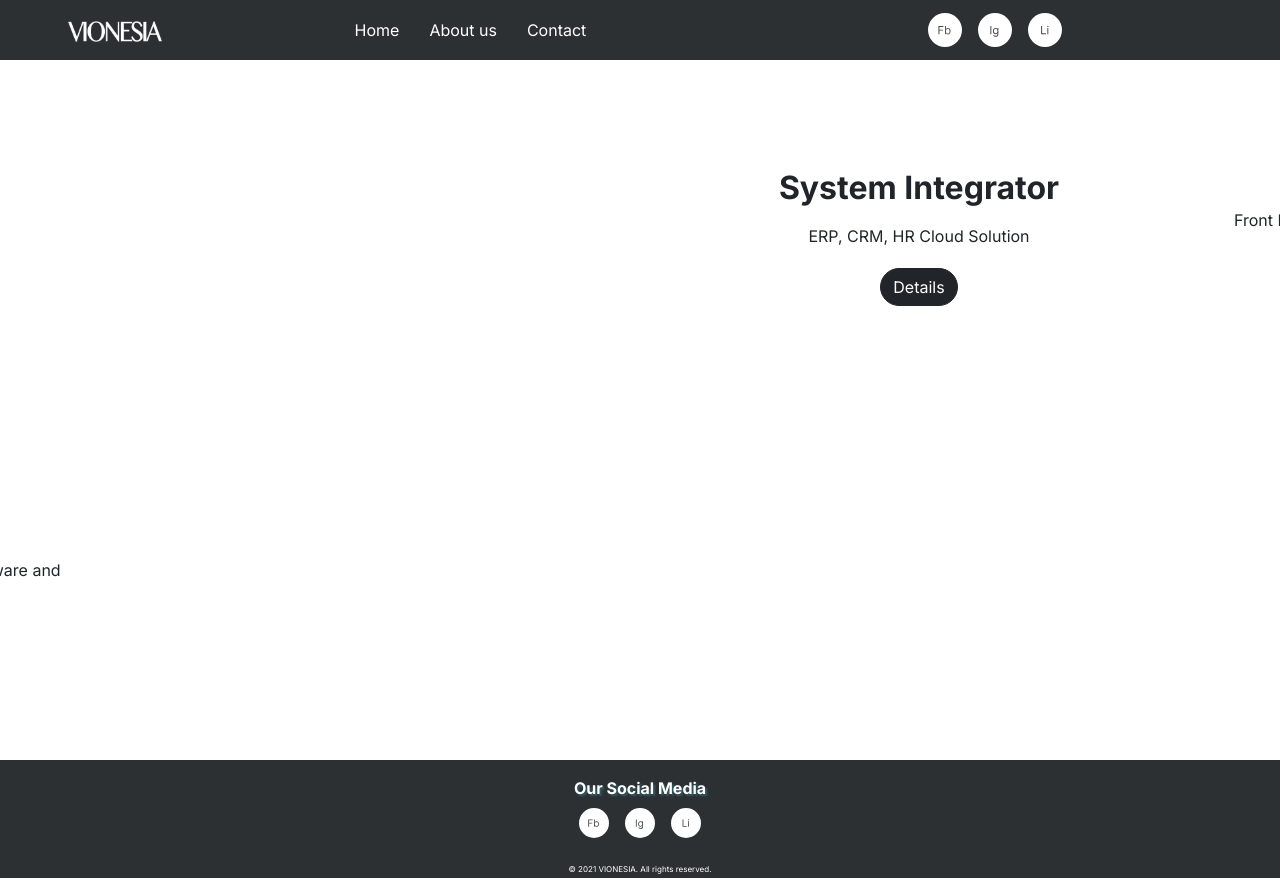
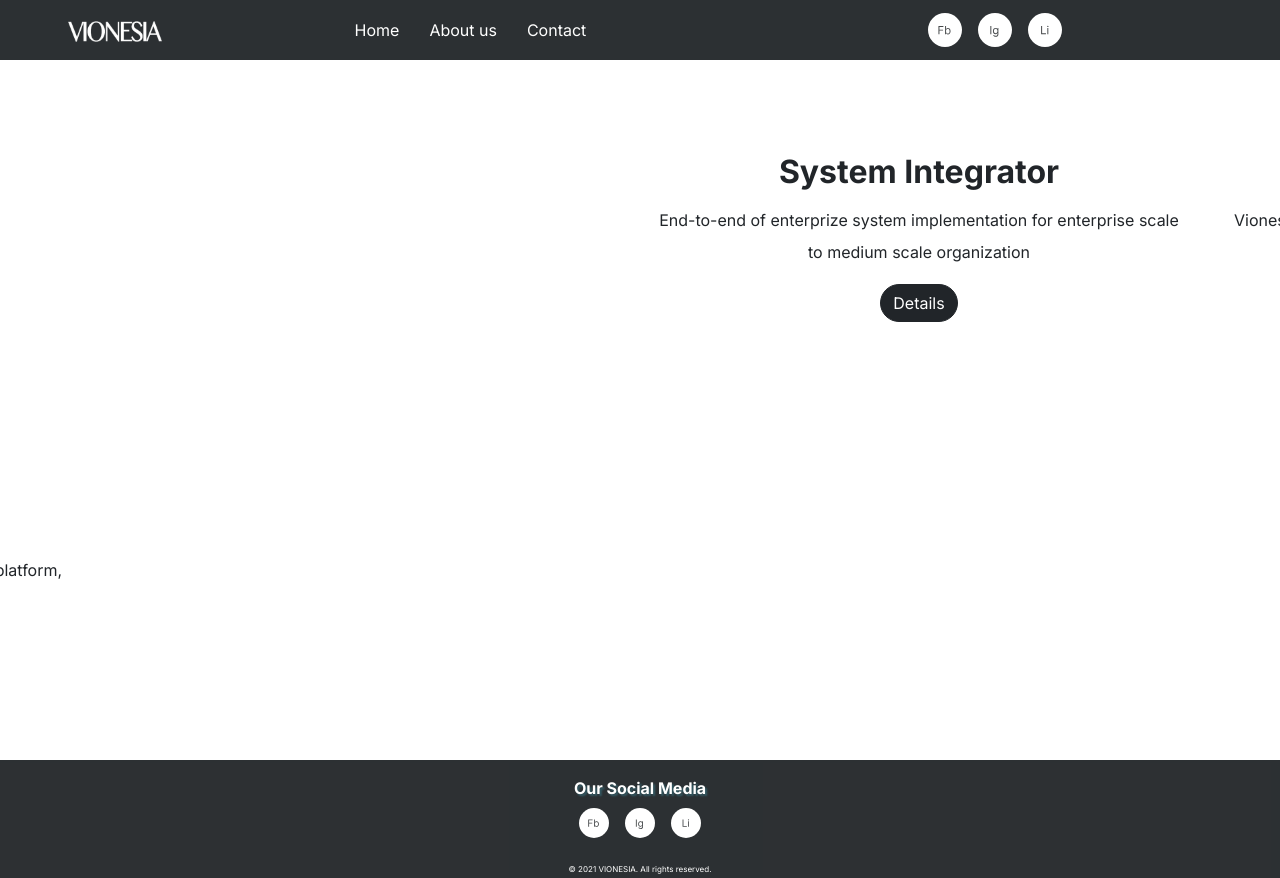
Before and after one commit to chwlr/vionesia_page, a Next.js app: page / in a window 1280 px wide. Built offline with nearby package versions, Linux system fonts and the light colour scheme.

Commit message:
update home content

```diff
--- a/components/Content/home/index.js
+++ b/components/Content/home/index.js
@@ -9,25 +9,24 @@ export default function HomeContent () {
                  <Row className="mx-auto transform-right-left ">
                      <Column_styled md={6} lg={6} >
                          <h4 className="bold" >System Integrator</h4>
-                         <p className="p-lead">ERP, CRM, HR Cloud Solution</p>
+                         <p className="p-lead">End-to-end of enterprize system implementation for enterprise scale to medium scale organization</p>
                          <Link href="/products/erp-crm-and-hr"><Button className="btn-dark btn-md rounded-pill">Details</Button></Link>
                      </Column_styled>
                      <Column_styled md={6} lg={6} >
                          <h4 className="bold" >Professional Services</h4>
-                         <p className="p-lead">Front End-Developer, Back-End Developer, Full Stack
-                             Developer, System Analyst, Quality Assurance Analysis</p>
+                         <p className="p-lead">Vionesia provide IT Professionals to helo customer manage their specific area of businesses</p>
                          <Link href="/products/professional-services"><Button className="btn-dark btn-md rounded-pill">Details</Button></Link>
                      </Column_styled>
                  </Row>
                  <Row className="mx-auto transform-left-right ">
                      <Column_styled md={6} lg={6} >
-                         <h4 className="bold" >Defence & Security</h4>
-                         <p className="p-lead">Unmanned Technologies, Anti-Drone Technologies, Facial Recognition, Cyber Security, Social Media Analytics </p>
+                         <h4 className="bold" >Tactical Equipment Supplier</h4>
+                         <p className="p-lead">Vioensia has teamed up with several international principals in the area of defence and tactical equipment provider to contribute in the defence and general other industry</p>
                          <Link href="/products/security-and-defence"><Button className="btn-dark btn-md rounded-pill">Details</Button></Link>
                      </Column_styled>
                      <Column_styled md={6} lg={6} >
                          <h4 className="bold" >Technology Enablement</h4>
-                         <p className="p-lead">Cloud Migration & Deployment, Complex integrations, Hardware and sensor integration</p>
+                         <p className="p-lead">Provide complex integration and deployment of technology platform, front-end and back-end technology platform</p>
                          <Link href="/products/technology-enablement"><Button className="btn-dark btn-md rounded-pill">Details</Button></Link>
                      </Column_styled>
                  </Row>
```
Also changed, not shown: 1 other file (tests, documents, lock files or other folders).
